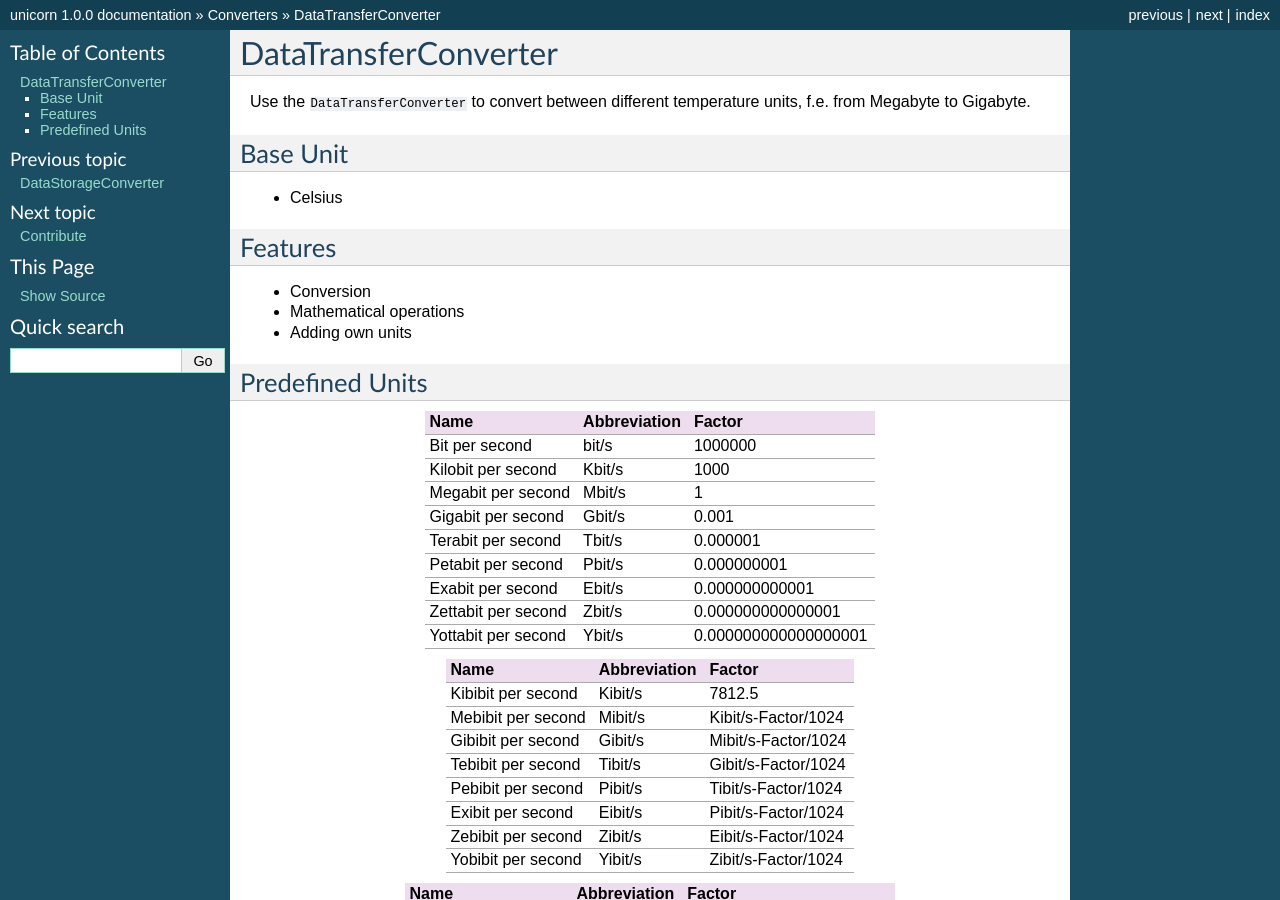
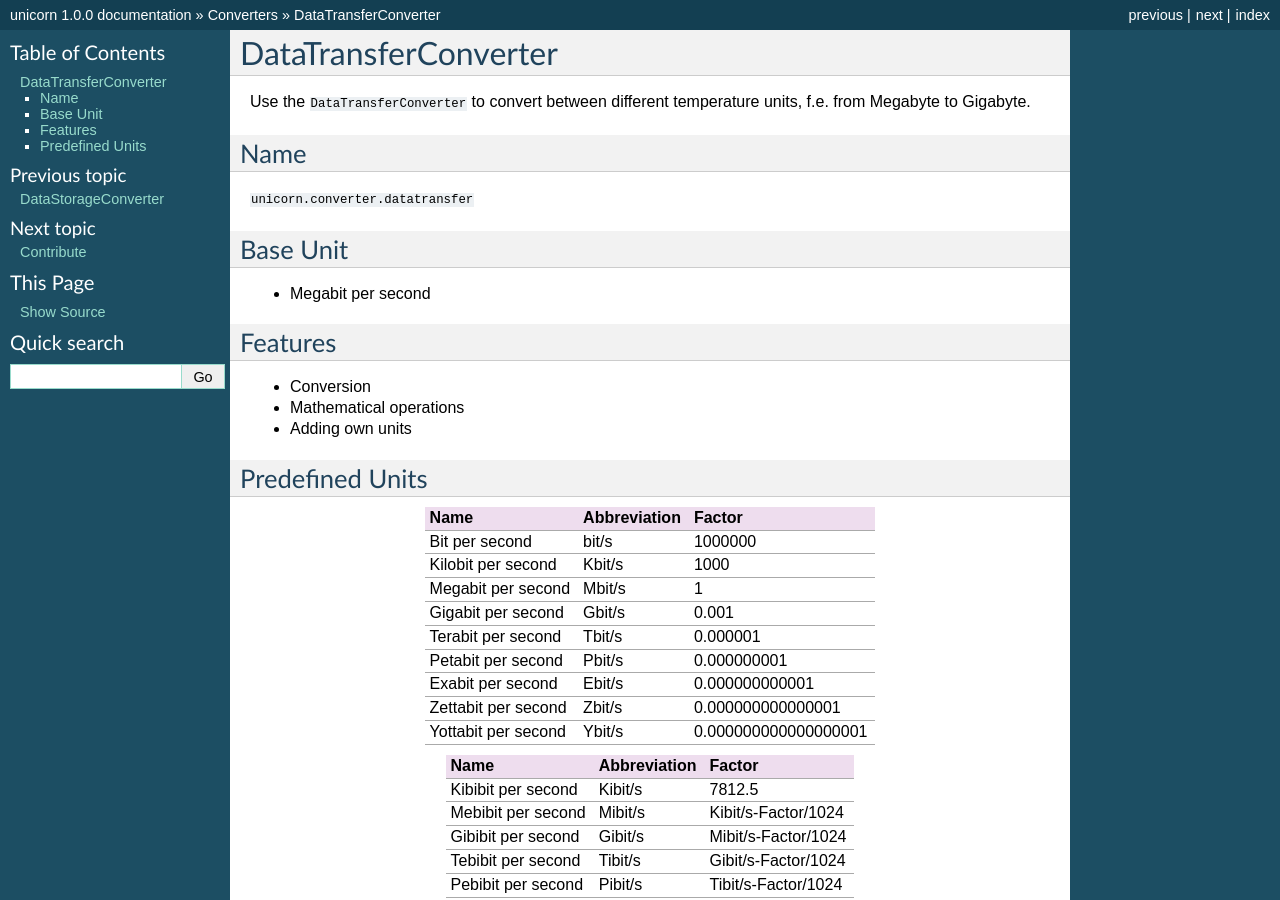
Before and after one commit to xyNNN/unicorn, a Sphinx documentation site: the page built from docs/source/data-transfer-converter.rst, in a window 1280 px wide and 900 px high. Built offline with Sphinx 7.4.7, drawn with Linux system fonts in a browser that asks for light colours.

Commit message:
Update data-transfer-converter.rst

```diff
--- a/docs/source/data-transfer-converter.rst
+++ b/docs/source/data-transfer-converter.rst
@@ -6,10 +6,15 @@ DataTransferConverter
 
 Use the ``DataTransferConverter`` to convert between different temperature units, f.e. from Megabyte to Gigabyte.
 
+Name
+====
+
+``unicorn.converter.datatransfer``
+
 Base Unit
 =========
 
-- Celsius
+- Megabit per second
 
 Features
 ========
@@ -21,27 +26,27 @@ Features
 Predefined Units
 ================
 
-+-----------------------+---------------------+----------------------+
-| Name                  | Abbreviation        | Factor               |
-+=======================+=====================+======================+
-| Bit  per second       | bit/s               | 1000000              |
-+-----------------------+---------------------+----------------------+
-| Kilobit  per second   | Kbit/s              | 1000                 |
-+-----------------------+---------------------+----------------------+
-| Megabit  per second   | Mbit/s              | 1                    |
-+-----------------------+---------------------+----------------------+
-| Gigabit  per second   | Gbit/s              | 0.001                |
-+-----------------------+---------------------+----------------------+
-| Terabit  per second   | Tbit/s              | 0.000001             |
-+-----------------------+---------------------+----------------------+
-| Petabit  per second   | Pbit/s              | 0.000000001          |
-+-----------------------+---------------------+----------------------+
-| Exabit  per second    | Ebit/s              | 0.000000000001       |
-+-----------------------+---------------------+----------------------+
-| Zettabit  per second  | Zbit/s              | 0.000000000000001    |
-+-----------------------+---------------------+----------------------+
-| Yottabit  per second  | Ybit/s              | 0.000000000000000001 |
-+-----------------------+---------------------+----------------------+
++----------------------+---------------------+----------------------+
+| Name                 | Abbreviation        | Factor               |
++======================+=====================+======================+
+| Bit per second       | bit/s               | 1000000              |
++----------------------+---------------------+----------------------+
+| Kilobit per second   | Kbit/s              | 1000                 |
++----------------------+---------------------+----------------------+
+| Megabit per second   | Mbit/s              | 1                    |
++----------------------+---------------------+----------------------+
+| Gigabit per second   | Gbit/s              | 0.001                |
++----------------------+---------------------+----------------------+
+| Terabit per second   | Tbit/s              | 0.000001             |
++----------------------+---------------------+----------------------+
+| Petabit per second   | Pbit/s              | 0.000000001          |
++----------------------+---------------------+----------------------+
+| Exabit per second    | Ebit/s              | 0.000000000001       |
++----------------------+---------------------+----------------------+
+| Zettabit per second  | Zbit/s              | 0.000000000000001    |
++----------------------+---------------------+----------------------+
+| Yottabit per second  | Ybit/s              | 0.000000000000000001 |
++----------------------+---------------------+----------------------+
 
 +----------------------+---------------+----------------------+
 | Name                 | Abbreviation  | Factor               |
```
